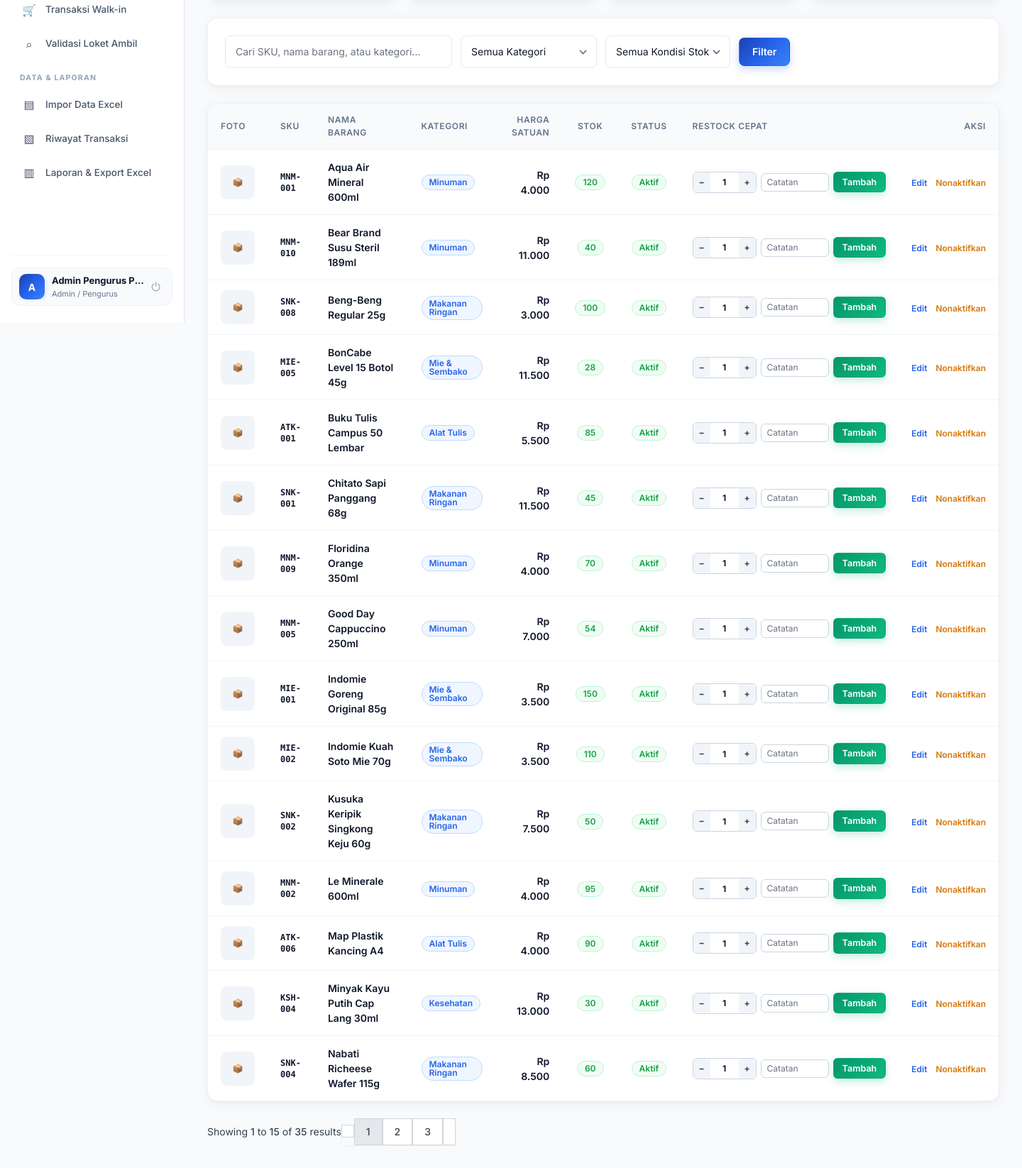
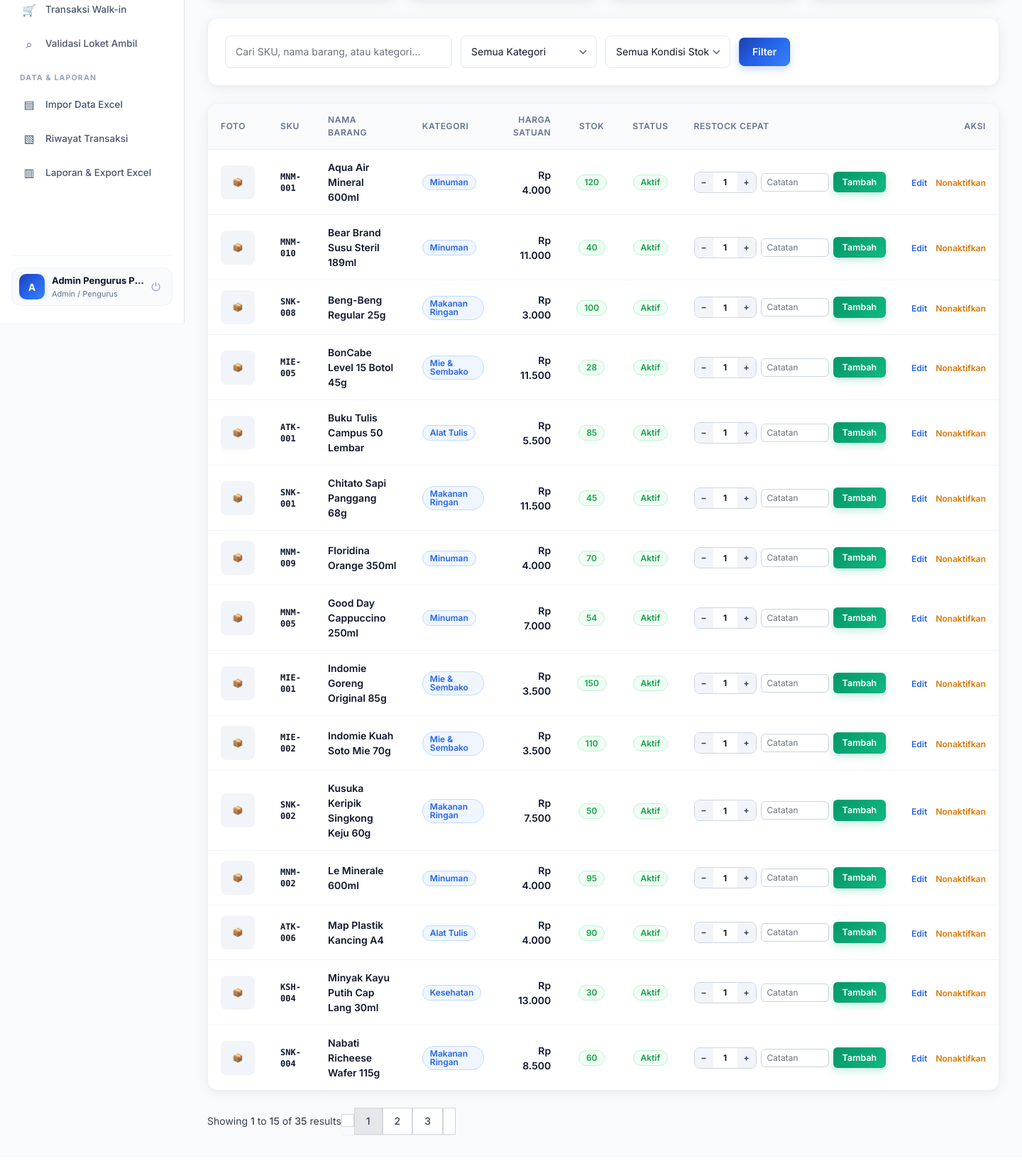
Before and after one commit to AlvinXIV/Polmart, a Laravel app: page /admin/products in a window 1440 px wide. Shown: the part 345-1991 px from the top of the page at 71% size. After the commit the page ends 1945 px from the top, so only its background shows below. Run offline with Laravel 12, Linux system fonts and the light colour scheme; a user stored in the database is signed in; data comes from the database, SQL or seed files in the repository; style sheets or scripts are compiled from the project's sources.

Commit message:
revisi tampilan ui dan qris

```diff
--- a/app/Http/Controllers/Member/CheckoutController.php
+++ b/app/Http/Controllers/Member/CheckoutController.php
@@ -3,6 +3,7 @@
 namespace App\Http\Controllers\Member;
 
 use App\Http\Controllers\Controller;
+use App\Http\Controllers\QrisSimulationController;
 use App\Models\Order;
 use App\Models\Product;
 use App\Services\OrderService;
@@ -145,7 +146,7 @@ class CheckoutController extends Controller
             }
         }
 
-        $qrisUrl = route('qris.pay', ['order_code' => $order->order_code]);
+        $qrisUrl = QrisSimulationController::resolvePublicQrisUrl($request, $order);
         $qrCodeSvg = QrCode::format('svg')
             ->size(220)
             ->margin(1)
--- a/config/app.php
+++ b/config/app.php
@@ -53,6 +53,8 @@ return [
     */
 
     'url' => env('APP_URL', 'http://localhost'),
+
+    'qris_public_url' => env('QRIS_PUBLIC_URL'),
 
     /*
     |--------------------------------------------------------------------------
--- a/resources/views/admin/dashboard.blade.php
+++ b/resources/views/admin/dashboard.blade.php
@@ -210,7 +210,7 @@
                         <p class="text-xs text-slate-500">Barang aktif diurutkan dari stok terbesar (ORDER BY stock DESC)</p>
                     </div>
                     <a href="{{ route('admin.products.index') }}" class="text-xs font-bold text-blue-600 hover:underline">
-                        Kelola Stok →
+                        Kelola Stok
                     </a>
                 </div>
 
@@ -263,7 +263,7 @@
                         <p class="text-xs text-slate-500">Pesanan web QRIS, walk-in, dan impor Excel</p>
                     </div>
                     <a href="{{ route('admin.transactions.index') }}" class="text-xs font-bold text-blue-600 hover:underline">
-                        Semua →
+                        Semua
                     </a>
                 </div>
                 <div class="space-y-3">
@@ -296,7 +296,7 @@
                         <p class="text-xs text-slate-500">Pergerakan stok masuk, keluar, dan pengembalian</p>
                     </div>
                     <a href="{{ route('admin.stock-mutations.index') }}" class="text-xs font-bold text-blue-600 hover:underline">
-                        Semua →
+                        Semua
                     </a>
                 </div>
                 <div class="space-y-3">
--- a/resources/views/admin/manual-orders/show.blade.php
+++ b/resources/views/admin/manual-orders/show.blade.php
@@ -5,7 +5,7 @@
     <x-slot name="header">
         <div class="flex items-center justify-between">
             <h2 class="font-semibold text-xl text-gray-800 leading-tight">Detail Pesanan Walk-in: {{ $order->order_code }}</h2>
-            <a href="{{ route('admin.manual-orders.index') }}" class="px-4 py-2 bg-gray-200 rounded-md text-sm">← Kembali</a>
+            <a href="{{ route('admin.manual-orders.index') }}" class="px-4 py-2 bg-gray-200 rounded-md text-sm">Kembali</a>
         </div>
     </x-slot>
 
--- a/resources/views/admin/products/index.blade.php
+++ b/resources/views/admin/products/index.blade.php
@@ -141,21 +141,16 @@
                                 </span>
                             </td>
                             <td>
-                                <form method="POST" action="{{ route('admin.products.restock', $product) }}"
-                                      x-data="{ qty: 1 }"
-                                      class="flex items-center gap-1.5">
+                                <form method="POST" action="{{ route('admin.products.restock', $product) }}" class="flex items-center gap-1.5">
                                     @csrf
-                                    <div class="inline-flex items-center border border-slate-300 rounded-md overflow-hidden bg-white">
+                                    <div class="polmart-qty-stepper sm">
                                         <button type="button"
-                                                @click="qty = Math.max(1, qty - 1)"
-                                                class="w-6 h-7 flex items-center justify-center bg-slate-100 hover:bg-slate-200 text-slate-700 font-bold text-xs transition">
+                                                onclick="const i = this.nextElementSibling; i.value = Math.max(1, (parseInt(i.value, 10) || 1) - 1);">
                                             −
                                         </button>
-                                        <input type="number" name="qty" x-model.number="qty" min="1" required readonly
-                                               class="w-10 h-7 text-xs font-bold text-center border-0 focus:ring-0 p-0 bg-white [appearance:textfield] [&::-webkit-outer-spin-button]:appearance-none [&::-webkit-inner-spin-button]:appearance-none">
+                                        <input type="number" name="qty" value="1" min="1" required readonly>
                                         <button type="button"
-                                                @click="qty = qty + 1"
-                                                class="w-6 h-7 flex items-center justify-center bg-slate-100 hover:bg-slate-200 text-slate-700 font-bold text-xs transition">
+                                                onclick="const i = this.previousElementSibling; i.value = (parseInt(i.value, 10) || 1) + 1;">
                                             +
                                         </button>
                                     </div>
--- a/resources/views/admin/products/mutations.blade.php
+++ b/resources/views/admin/products/mutations.blade.php
@@ -5,7 +5,7 @@
     <x-slot name="header">
         <div class="flex items-center justify-between">
             <h2 class="font-semibold text-xl text-gray-800 leading-tight">Riwayat Mutasi Stok</h2>
-            <a href="{{ route('admin.products.index') }}" class="px-4 py-2 bg-gray-200 text-gray-800 rounded-md text-sm">← Kembali ke Master Barang</a>
+            <a href="{{ route('admin.products.index') }}" class="px-4 py-2 bg-gray-200 text-gray-800 rounded-md text-sm">Kembali ke Master Barang</a>
         </div>
     </x-slot>
 
--- a/resources/views/anggota/dashboard.blade.php
+++ b/resources/views/anggota/dashboard.blade.php
@@ -86,7 +86,7 @@
                                     Lunas: {{ $order->paid_at?->format('d/m/Y H:i') }}
                                 </div>
                                 <a href="{{ route('anggota.pesanan', ['order_code' => $order->order_code]) }}" class="inline-block mt-2 text-xs font-bold text-emerald-700 hover:underline">
-                                    Lihat Struk →
+                                    Lihat Struk
                                 </a>
                             </div>
                             <div class="text-center bg-white px-4 py-3 rounded-xl border border-emerald-200 shadow-sm">
@@ -121,7 +121,7 @@
                                 </div>
                             </div>
                             <a href="{{ route('anggota.pembayaran', ['order_code' => $order->order_code]) }}" class="polmart-btn polmart-btn-primary">
-                                Bayar QRIS Sekarang →
+                                Bayar QRIS Sekarang
                             </a>
                         </div>
                     @endforeach
@@ -137,7 +137,7 @@
                     <p class="text-xs text-slate-500 mt-0.5">Pantau status transaksi, item yang dibeli, dan kode pengambilan Anda</p>
                 </div>
                 <a href="{{ route('anggota.pesanan') }}" class="text-sm font-bold text-blue-600 hover:underline">
-                    Lihat Semua →
+                    Lihat Semua
                 </a>
             </div>
 
--- a/resources/views/anggota/pembayaran.blade.php
+++ b/resources/views/anggota/pembayaran.blade.php
@@ -142,7 +142,7 @@
                 </div>
                 <div class="pt-3 flex flex-wrap gap-3">
                     <a href="{{ route('anggota.pesanan', ['order_code' => $order->order_code]) }}" class="polmart-btn polmart-btn-primary">
-                        Lihat di Pesanan Saya →
+                        Lihat di Pesanan Saya
                     </a>
                     <a href="{{ route('anggota.katalog') }}" class="polmart-btn polmart-btn-secondary">
                         Kembali ke Katalog
@@ -159,7 +159,7 @@
             </p>
             <div>
                 <a href="{{ route('anggota.katalog') }}" class="polmart-btn polmart-btn-primary">
-                    Belanja Ulang di Katalog →
+                    Belanja Ulang di Katalog
                 </a>
             </div>
         </div>
--- a/resources/views/anggota/pesanan.blade.php
+++ b/resources/views/anggota/pesanan.blade.php
@@ -21,7 +21,7 @@
                 <p class="text-sm text-slate-500">Anda belum pernah melakukan pemesanan di Polmart.</p>
                 <div>
                     <a href="{{ route('anggota.katalog') }}" class="polmart-btn polmart-btn-primary">
-                        Buka Katalog Belanja →
+                        Buka Katalog Belanja
                     </a>
                 </div>
             </div>
@@ -114,7 +114,7 @@
                                 <div class="pt-2">
                                     <a href="{{ route('anggota.pembayaran', ['order_code' => $selectedOrder->order_code]) }}"
                                        class="polmart-btn polmart-btn-primary w-full py-3">
-                                        Lanjutkan Pembayaran QRIS →
+                                        Lanjutkan Pembayaran QRIS
                                     </a>
                                 </div>
                             @endif
--- a/resources/views/auth/register.blade.php
+++ b/resources/views/auth/register.blade.php
@@ -60,7 +60,7 @@
 
         <!-- Submit Button -->
         <button type="submit" class="polmart-btn polmart-btn-primary" style="width: 100%; padding: 12px; font-size: 14.5px; border-radius: 10px; margin-top: 8px;">
-            Daftar Sekarang →
+            Daftar Sekarang
         </button>
 
         <!-- Login Link -->
--- a/resources/views/layouts/app.blade.php
+++ b/resources/views/layouts/app.blade.php
@@ -458,6 +458,67 @@
                 display: none;
             }
         }
+
+        .polmart-qty-stepper {
+            display: inline-flex;
+            align-items: center;
+            border: 1px solid #cbd5e1;
+            border-radius: 8px;
+            overflow: hidden;
+            background: #ffffff;
+        }
+        .polmart-qty-stepper button {
+            width: 30px;
+            height: 34px;
+            display: flex;
+            align-items: center;
+            justify-content: center;
+            background: #f1f5f9;
+            color: #334155;
+            font-weight: 700;
+            font-size: 14px;
+            border: none;
+            cursor: pointer;
+            transition: background 0.15s;
+        }
+        .polmart-qty-stepper button:hover:not(:disabled) {
+            background: #e2e8f0;
+        }
+        .polmart-qty-stepper button:disabled {
+            opacity: 0.5;
+            cursor: not-allowed;
+        }
+        .polmart-qty-stepper input {
+            width: 38px;
+            height: 34px;
+            text-align: center;
+            font-size: 13px;
+            font-weight: 700;
+            color: #0f172a;
+            border: none;
+            padding: 0;
+            background: #ffffff;
+            -moz-appearance: textfield;
+        }
+        .polmart-qty-stepper input:focus {
+            outline: none;
+            box-shadow: none;
+        }
+        .polmart-qty-stepper input::-webkit-outer-spin-button,
+        .polmart-qty-stepper input::-webkit-inner-spin-button {
+            -webkit-appearance: none;
+            margin: 0;
+        }
+        .polmart-qty-stepper.sm button {
+            width: 26px;
+            height: 28px;
+            font-size: 12px;
+        }
+        .polmart-qty-stepper.sm input {
+            width: 34px;
+            height: 28px;
+            font-size: 12px;
+        }
     </style>
 </head>
 
--- a/resources/views/qris/pay.blade.php
+++ b/resources/views/qris/pay.blade.php
@@ -99,7 +99,7 @@
     <script>
         (function () {
             const orderCode = @json($order->order_code);
-            const callbackUrl = @json(route('api.qris.simulate-callback'));
+            const callbackUrl = @json(route('api.qris.simulate-callback', [], false));
             let status = @json($order->status);
             let remaining = {{ $remainingSeconds }};
 
--- a/resources/views/welcome.blade.php
+++ b/resources/views/welcome.blade.php
@@ -335,7 +335,7 @@
             @if (Route::has('login'))
                 @auth
                     <a href="{{ Auth::user()->isAdmin() ? route('admin.dashboard') : route('anggota.dashboard') }}" class="btn-hero-primary" style="padding: 9px 18px; font-size: 13px;">
-                        Dashboard Saya →
+                        Dashboard Saya
                     </a>
                 @else
                     <a href="{{ route('login') }}" class="landing-nav-link" style="color: #2563eb;">Masuk</a>
@@ -360,7 +360,7 @@
         <div class="hero-actions">
             @auth
                 <a href="{{ Auth::user()->isAdmin() ? route('admin.dashboard') : route('anggota.dashboard') }}" class="btn-hero-primary">
-                    Buka Dashboard Saya →
+                    Buka Dashboard Saya
                 </a>
             @else
                 <a href="{{ route('login') }}" class="btn-hero-primary">
```
Also changed, not shown: app/Http/Controllers/QrisSimulationController.php (+17 -2 lines), resources/views/admin/manual-orders/create.blade.php (+4 -7 lines), resources/views/anggota/katalog.blade.php (+7 -12 lines), resources/views/anggota/keranjang.blade.php (+7 -12 lines).
